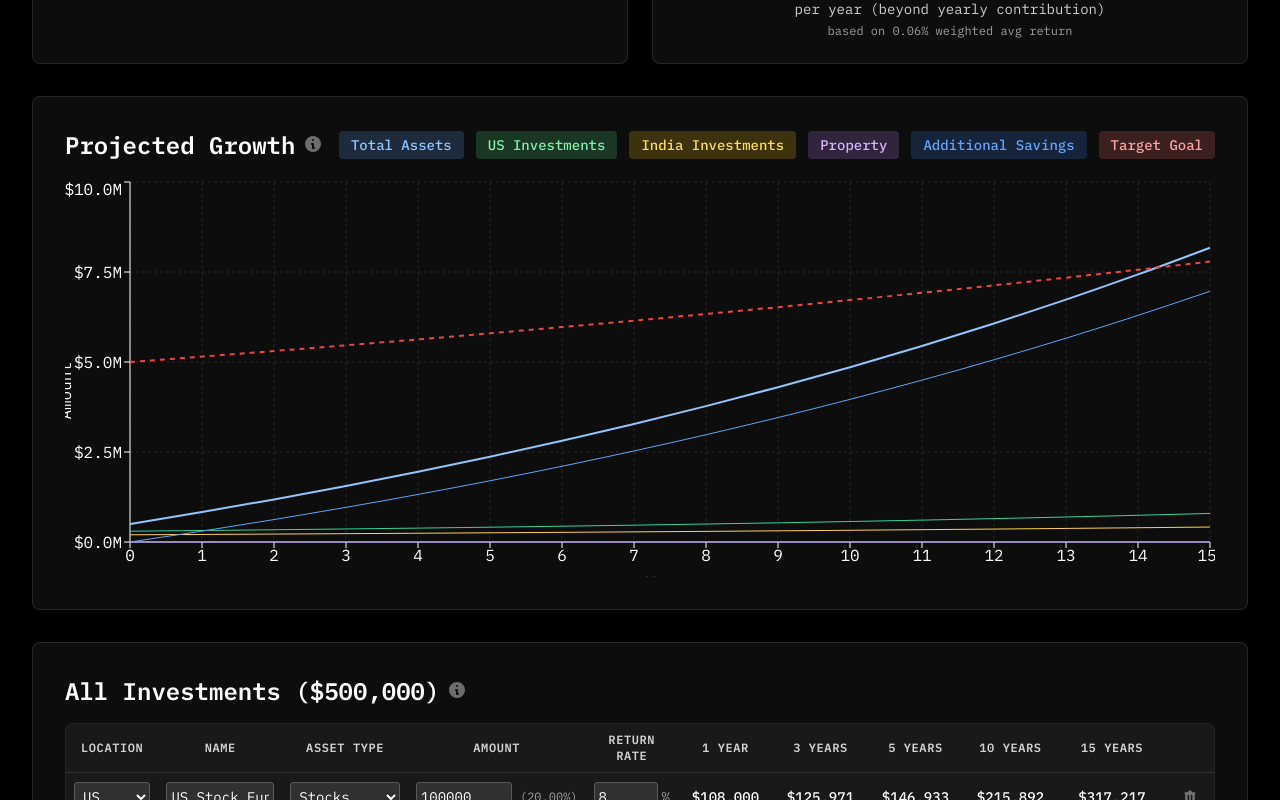
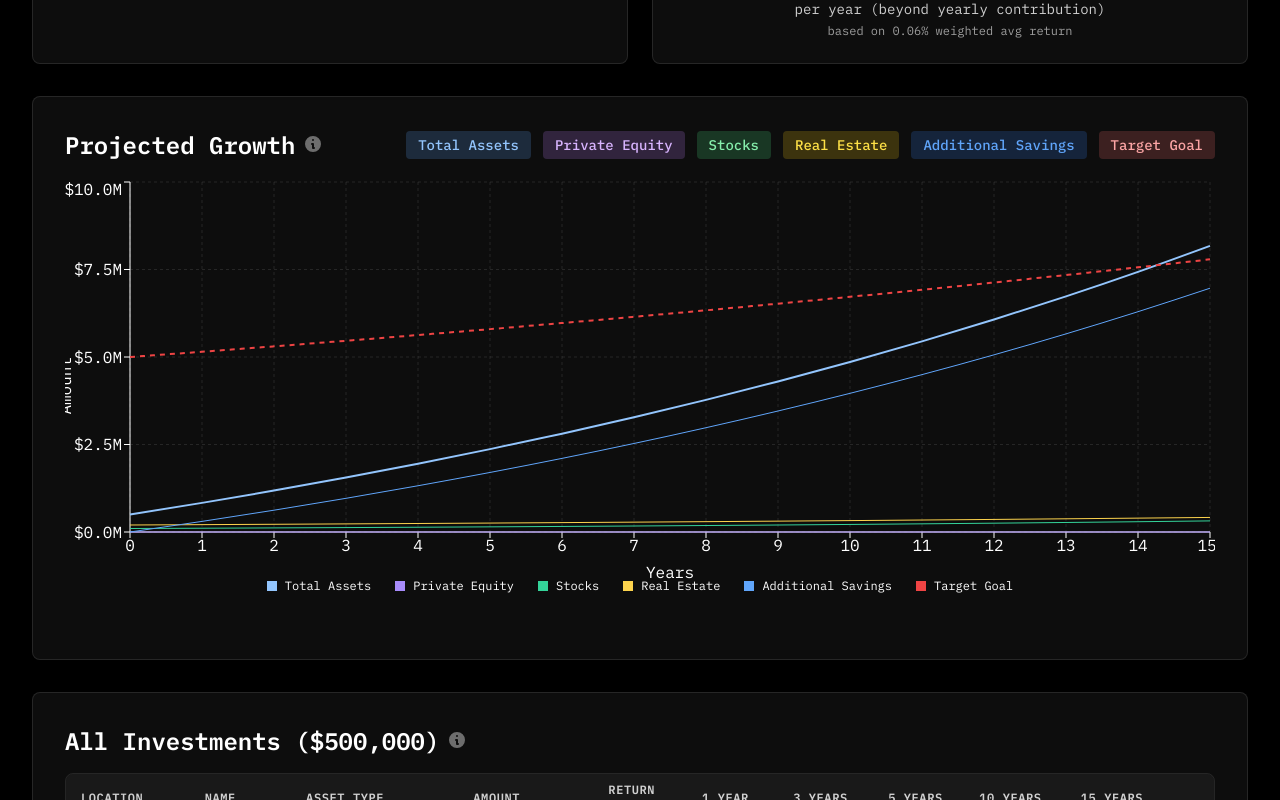
Before and after one commit to bitrate-bash/retirement-calculator, a React (Create React App) app: page / in a window 1280 px wide. Shown: the part 580-1380 px from the top of the page. Built offline with nearby package versions, Linux system fonts and the light colour scheme.

Commit message:
Update chart to group investments by asset type instead of location and fix legend overlap

```diff
--- a/src/RetirementCalculator.jsx
+++ b/src/RetirementCalculator.jsx
@@ -20,7 +20,41 @@ import '@fontsource/ibm-plex-mono';
 import '@fontsource/ibm-plex-mono/500.css';
 import '@fontsource/ibm-plex-mono/600.css';
 
-// InfoButton component for showing calculation explanations
+// Helper function to save investments to localStorage
+const saveInvestmentsToLocalStorage = (usInvestments, indiaInvestments, propertyInvestments) => {
+  try {
+    const investmentsData = {
+      usInvestments,
+      indiaInvestments,
+      propertyInvestments,
+      lastUpdated: new Date().toISOString()
+    };
+    localStorage.setItem('retirementCalculatorInvestments', JSON.stringify(investmentsData));
+    console.log('Investments saved to localStorage');
+  } catch (error) {
+    console.error('Error saving investments to localStorage:', error);
+  }
+};
+
+// Helper function to load investments from localStorage
+const loadInvestmentsFromLocalStorage = () => {
+  try {
+    const savedData = localStorage.getItem('retirementCalculatorInvestments');
+    if (savedData) {
+      const parsedData = JSON.parse(savedData);
+      console.log('Investments loaded from localStorage (last updated: ' + new Date(parsedData.lastUpdated).toLocaleString() + ')');
+      return {
+        usInvestments: parsedData.usInvestments,
+        indiaInvestments: parsedData.indiaInvestments,
+        propertyInvestments: parsedData.propertyInvestments
+      };
+    }
+  } catch (error) {
+    console.error('Error loading investments from localStorage:', error);
+  }
+  return null;
+};
+
 const InfoButton = ({ title, explanation, example }) => {
   const [showModal, setShowModal] = useState(false);
 
@@ -89,8 +123,9 @@ const RetirementCalculator = () => {
     'Bonus': 0.0,
   };
 
-  // Use personal data if available, otherwise use sample data
-  const initialData = personalData || sampleInvestments;
+  // Try to load from localStorage first, then fall back to personal data or sample data
+  const savedInvestments = loadInvestmentsFromLocalStorage();
+  const initialData = savedInvestments || personalData || sampleInvestments;
 
   // Dynamic investment categories based on data
   const [usInvestments, setUsInvestments] = useState(initialData.usInvestments);
@@ -144,11 +179,20 @@ const RetirementCalculator = () => {
   // Add state for visible lines
   const [visibleLines, setVisibleLines] = useState({
     totalAssets: true,
-    usInvestments: true,
-    indiaInvestments: true,
-    property: true,
+    targetGoal: true,
     additionalSavings: true,
-    targetGoal: true
+    // Asset type visibility
+    PrivateEquity: true,
+    Stocks: true,
+    RealEstate: true,
+    CashDeposit: false,
+    Cash: false,
+    '401K': false, // Set to false to hide by default
+    Bonus: false,
+    // Legacy categories (hidden by default)
+    usInvestments: false,
+    indiaInvestments: false,
+    property: false,
   });
 
   // Add upload modal state
@@ -157,6 +201,11 @@ const RetirementCalculator = () => {
 
   // Add new state for info modal
   const [showInfoModal, setShowInfoModal] = useState(false);
+
+  // Save investments to localStorage whenever they change
+  useEffect(() => {
+    saveInvestmentsToLocalStorage(usInvestments, indiaInvestments, propertyInvestments);
+  }, [usInvestments, indiaInvestments, propertyInvestments]);
 
   // Calculate category totals
   useEffect(() => {
@@ -251,30 +300,25 @@ const RetirementCalculator = () => {
 
   // Add new investment
   const addInvestment = () => {
-    if (!newInvestment.name.trim()) {
-      alert('Please enter an investment name');
-      return;
-    }
-
-    const investment = {
-      id: generateId(newInvestment.category),
+    const newId = generateId(newInvestment.category);
+    const investmentToAdd = {
+      id: newId,
       name: newInvestment.name,
-      type: newInvestment.type || newInvestment.name,
+      type: newInvestment.name,
       assetType: newInvestment.assetType,
-      amount: Number(newInvestment.amount),
-      returnRate: Number(newInvestment.returnRate),
-      allocation: 0 // Will be calculated in useEffect
+      amount: newInvestment.amount,
+      returnRate: newInvestment.returnRate,
+      allocation: 0 // Will be recalculated
     };
 
     if (newInvestment.category === 'us') {
-      setUsInvestments([...usInvestments, investment]);
+      setUsInvestments(prev => [...prev, investmentToAdd]);
     } else if (newInvestment.category === 'india') {
-      setIndiaInvestments([...indiaInvestments, investment]);
+      setIndiaInvestments(prev => [...prev, investmentToAdd]);
     } else if (newInvestment.category === 'property') {
-      setPropertyInvestments([...propertyInvestments, investment]);
-    }
-
-    // Reset form
+      setPropertyInvestments(prev => [...prev, investmentToAdd]);
+    }
+
     setNewInvestment({
       category: 'us',
       name: '',
@@ -288,49 +332,57 @@ const RetirementCalculator = () => {
   // Remove investment
   const removeInvestment = (category, id) => {
     if (category === 'us') {
-      setUsInvestments(usInvestments.filter(inv => inv.id !== id));
+      setUsInvestments(prev => prev.filter(inv => inv.id !== id));
     } else if (category === 'india') {
-      setIndiaInvestments(indiaInvestments.filter(inv => inv.id !== id));
+      setIndiaInvestments(prev => prev.filter(inv => inv.id !== id));
     } else if (category === 'property') {
-      setPropertyInvestments(propertyInvestments.filter(inv => inv.id !== id));
+      setPropertyInvestments(prev => prev.filter(inv => inv.id !== id));
     }
   };
 
   // Update investment amount
   const updateInvestmentAmount = (category, id, amount) => {
-    const numAmount = Number(amount);
-
     if (category === 'us') {
-      setUsInvestments(usInvestments.map(inv =>
-        inv.id === id ? { ...inv, amount: numAmount } : inv
-      ));
+      setUsInvestments(prev =>
+        prev.map(inv =>
+          inv.id === id ? { ...inv, amount: Number(amount) } : inv
+        )
+      );
     } else if (category === 'india') {
-      setIndiaInvestments(indiaInvestments.map(inv =>
-        inv.id === id ? { ...inv, amount: numAmount } : inv
-      ));
+      setIndiaInvestments(prev =>
+        prev.map(inv =>
+          inv.id === id ? { ...inv, amount: Number(amount) } : inv
+        )
+      );
     } else if (category === 'property') {
-      setPropertyInvestments(propertyInvestments.map(inv =>
-        inv.id === id ? { ...inv, amount: numAmount } : inv
-      ));
+      setPropertyInvestments(prev =>
+        prev.map(inv =>
+          inv.id === id ? { ...inv, amount: Number(amount) } : inv
+        )
+      );
     }
   };
 
   // Update investment return rate
   const updateInvestmentReturnRate = (category, id, rate) => {
-    const numRate = Number(rate);
-
     if (category === 'us') {
-      setUsInvestments(usInvestments.map(inv =>
-        inv.id === id ? { ...inv, returnRate: numRate } : inv
-      ));
+      setUsInvestments(prev =>
+        prev.map(inv =>
+          inv.id === id ? { ...inv, returnRate: Number(rate) } : inv
+        )
+      );
     } else if (category === 'india') {
-      setIndiaInvestments(indiaInvestments.map(inv =>
-        inv.id === id ? { ...inv, returnRate: numRate } : inv
-      ));
+      setIndiaInvestments(prev =>
+        prev.map(inv =>
+          inv.id === id ? { ...inv, returnRate: Number(rate) } : inv
+        )
+      );
     } else if (category === 'property') {
-      setPropertyInvestments(propertyInvestments.map(inv =>
-        inv.id === id ? { ...inv, returnRate: numRate } : inv
-      ));
+      setPropertyInvestments(prev =>
+        prev.map(inv =>
+          inv.id === id ? { ...inv, returnRate: Number(rate) } : inv
+        )
+      );
     }
   };
 
@@ -340,17 +392,23 @@ const RetirementCalculator = () => {
     const defaultReturnRate = assetTypeReturns[assetType] || 5.0;
 
     if (category === 'us') {
-      setUsInvestments(usInvestments.map(inv =>
+      setUsInvestments(prev =>
+        prev.map(inv =>
           inv.id === id ? { ...inv, assetType, returnRate: defaultReturnRate } : inv
-      ));
+        )
+      );
     } else if (category === 'india') {
-      setIndiaInvestments(indiaInvestments.map(inv =>
+      setIndiaInvestments(prev =>
+        prev.map(inv =>
           inv.id === id ? { ...inv, assetType, returnRate: defaultReturnRate } : inv
-      ));
+        )
+      );
     } else if (category === 'property') {
-      setPropertyInvestments(propertyInvestments.map(inv =>
+      setPropertyInvestments(prev =>
+        prev.map(inv =>
           inv.id === id ? { ...inv, assetType, returnRate: defaultReturnRate } : inv
-      ));
+        )
+      );
     }
   };
 
@@ -484,7 +542,22 @@ const RetirementCalculator = () => {
     let cumulativeSavings = 0;
 
     for (let year = 0; year <= yearsToRetirement; year++) {
-      // Calculate totals for each category
+      // Calculate totals for each asset type
+      const assetTypeTotals = {};
+
+      // Initialize totals for each asset type
+      Object.keys(assetTypeReturns).forEach(assetType => {
+        assetTypeTotals[assetType] = 0;
+      });
+
+      // Sum up investments by asset type
+      projectedInvestments.forEach(inv => {
+        if (assetTypeTotals[inv.assetType] !== undefined) {
+          assetTypeTotals[inv.assetType] += inv.currentAmount;
+        }
+      });
+
+      // Calculate totals for legacy categories (for backward compatibility)
       const usTotal = projectedInvestments
         .filter(inv => inv.category === 'us')
         .reduce((sum, inv) => sum + inv.currentAmount, 0);
@@ -504,16 +577,27 @@ const RetirementCalculator = () => {
       const inflationFactor = Math.pow(1 + (inflationRate / 100), year);
       const realValue = totalAssets / inflationFactor;
 
-      data.push({
+      // Create data point with both asset type and legacy category data
+      const dataPoint = {
         year,
         totalAssets: Math.round(totalAssets),
         realValue: Math.round(realValue),
         targetGoal: Math.round(retirementGoal * inflationFactor),
+        additionalSavings: Math.round(cumulativeSavings),
+        // Legacy data (for backward compatibility)
         usInvestments: Math.round(usTotal),
         indiaInvestments: Math.round(indiaTotal),
         property: Math.round(propertyTotal),
-        additionalSavings: Math.round(cumulativeSavings)
+      };
+
+      // Add asset type data
+      Object.keys(assetTypeTotals).forEach(assetType => {
+        // Convert asset type key to camelCase for use as property name
+        const assetTypeKey = assetType.replace(/\s+/g, '');
+        dataPoint[assetTypeKey] = Math.round(assetTypeTotals[assetType]);
       });
+
+      data.push(dataPoint);
 
       if (year < yearsToRetirement) {
         // Grow each investment by its specific return rate
@@ -1246,17 +1330,23 @@ US,401k Fund,401K,100000,7</pre>
   // Add new update name function
   const updateInvestmentName = (category, id, name) => {
     if (category === 'us') {
-      setUsInvestments(usInvestments.map(inv =>
+      setUsInvestments(prev =>
+        prev.map(inv =>
           inv.id === id ? { ...inv, name, type: name } : inv
-      ));
+        )
+      );
     } else if (category === 'india') {
-      setIndiaInvestments(indiaInvestments.map(inv =>
+      setIndiaInvestments(prev =>
+        prev.map(inv =>
           inv.id === id ? { ...inv, name, type: name } : inv
-      ));
+        )
+      );
     } else if (category === 'property') {
-      setPropertyInvestments(propertyInvestments.map(inv =>
+      setPropertyInvestments(prev =>
+        prev.map(inv =>
           inv.id === id ? { ...inv, name, type: name } : inv
-      ));
+        )
+      );
     }
   };
 
@@ -1418,6 +1508,19 @@ US,401k Fund,401K,100000,7</pre>
     );
   };
 
+  // Add a button to clear localStorage data
+  const clearSavedData = () => {
+    if (window.confirm('Are you sure you want to clear all saved investment data? This cannot be undone.')) {
+      localStorage.removeItem('retirementCalculatorInvestments');
+      // Reload with initial data
+      const initialData = personalData || sampleInvestments;
+      setUsInvestments(initialData.usInvestments);
+      setIndiaInvestments(initialData.indiaInvestments);
+      setPropertyInvestments(initialData.propertyInvestments);
+      alert('Saved data has been cleared. The page will now show the default investments.');
+    }
+  };
+
   return (
     <div className="min-h-screen bg-black">
       <div className="max-w-[1280px] mx-auto p-4 sm:p-6 md:p-8 font-['IBM_Plex_Mono'] text-white">
@@ -1452,6 +1555,16 @@ US,401k Fund,401K,100000,7</pre>
                 <path fillRule="evenodd" d="M3 17a1 1 0 011-1h12a1 1 0 110 2H4a1 1 0 01-1-1zm3.293-7.707a1 1 0 00-1.414 0L9 10.586V3a1 1 0 112 0v7.586l1.293-1.293a1 1 0 101.414 1.414l-3 3a1 1 0 01-1.414 0l-3-3a1 1 0 010-1.414z" clipRule="evenodd" />
               </svg>
             </button>
+            <button
+              onClick={clearSavedData}
+              className="px-4 py-2 bg-red-500/20 hover:bg-red-500/30 text-white rounded-lg transition-colors flex items-center gap-2 font-medium"
+              title="Clear saved data and revert to default investments"
+            >
+              <span>Reset Data</span>
+              <svg xmlns="http://www.w3.org/2000/svg" className="h-5 w-5" viewBox="0 0 20 20" fill="currentColor">
+                <path fillRule="evenodd" d="M9 2a1 1 0 00-.894.553L7.382 4H4a1 1 0 000 2v10a2 2 0 002 2h8a2 2 0 002-2V6a1 1 0 100-2h-3.382l-.724-1.447A1 1 0 0011 2H9zM7 8a1 1 0 012 0v6a1 1 0 11-2 0V8zm5-1a1 1 0 00-1 1v6a1 1 0 102 0V8a1 1 0 00-1-1z" clipRule="evenodd" />
+              </svg>
+            </button>
           </div>
         </div>
 
@@ -1596,7 +1709,7 @@ This equals $${formatCurrencyValue(requiredAnnualSavings)} per year in additiona
               Projected Growth
               <InfoButton
                 title="Projected Growth Chart"
-                explanation="This chart visualizes how your investments and savings are projected to grow over time. It shows the total assets, individual investment categories, additional savings, and your inflation-adjusted target goal."
+                explanation="This chart visualizes how your investments and savings are projected to grow over time. It shows the total assets, individual asset types, additional savings, and your inflation-adjusted target goal."
                 example={`The chart projects growth based on:
 
 1. Each investment grows at its specific return rate
@@ -1618,29 +1731,31 @@ For example, in year ${Math.floor(yearsToRetirement/2)}:
               >
                 Total Assets
               </button>
+
+              {/* Asset Type buttons */}
               <button
-                onClick={() => toggleLine('usInvestments')}
+                onClick={() => toggleLine('PrivateEquity')}
                 className={`px-3 py-1 rounded text-sm font-medium transition-colors ${
-                  visibleLines.usInvestments ? 'bg-green-400/20 text-green-300' : 'bg-white/10 text-white'
+                  visibleLines.PrivateEquity ? 'bg-purple-400/20 text-purple-300' : 'bg-white/10 text-white'
                 }`}
               >
-                US Investments
+                Private Equity
               </button>
               <button
-                onClick={() => toggleLine('indiaInvestments')}
+                onClick={() => toggleLine('Stocks')}
                 className={`px-3 py-1 rounded text-sm font-medium transition-colors ${
-                  visibleLines.indiaInvestments ? 'bg-yellow-400/20 text-yellow-300' : 'bg-white/10 text-white'
+                  visibleLines.Stocks ? 'bg-green-400/20 text-green-300' : 'bg-white/10 text-white'
                 }`}
               >
-                India Investments
+                Stocks
               </button>
               <button
-                onClick={() => toggleLine('property')}
+                onClick={() => toggleLine('RealEstate')}
                 className={`px-3 py-1 rounded text-sm font-medium transition-colors ${
-                  visibleLines.property ? 'bg-purple-400/20 text-purple-300' : 'bg-white/10 text-white'
+                  visibleLines.RealEstate ? 'bg-yellow-400/20 text-yellow-300' : 'bg-white/10 text-white'
                 }`}
               >
-                Property
+                Real Estate
               </button>
               <button
                 onClick={() => toggleLine('additionalSavings')}
@@ -1660,7 +1775,7 @@ For example, in year ${Math.floor(yearsToRetirement/2)}:
               </button>
             </div>
           </div>
-          <div className="w-full h-[400px]">
+          <div className="w-full h-[450px]">
             <ResponsiveContainer>
               <LineChart data={projectedData}>
                 <CartesianGrid strokeDasharray="3 3" stroke="rgba(255, 255, 255, 0.1)" />
@@ -1690,6 +1805,40 @@ For example, in year ${Math.floor(yearsToRetirement/2)}:
                     color: '#fff'
                   }}
                 />
+                <Legend
+                  layout="horizontal"
+                  verticalAlign="bottom"
+                  align="center"
+                  wrapperStyle={{
+                    paddingTop: 20,
+                    marginBottom: 20
+                  }}
+                  iconSize={10}
+                  itemStyle={{
+                    fontSize: '0.75rem',
+                    color: '#fff',
+                    paddingLeft: 15,
+                    paddingRight: 15
+                  }}
+                  formatter={(value) => <span style={{ color: '#fff' }}>{value}</span>}
+                  margin={{ top: 0, right: 0, bottom: 20, left: 0 }}
+                  content={(props) => {
+                    const { payload } = props;
+
+                    return (
+                      <div className="flex flex-wrap justify-center mt-4 mb-2 gap-x-6 gap-y-2">
+                        {payload.map((entry, index) => (
+                          <div key={`item-${index}`} className="flex items-center">
+                            <svg width="10" height="10" className="mr-2">
+                              <rect width="10" height="10" fill={entry.color} />
+                            </svg>
+                            <span className="text-xs text-white">{entry.value}</span>
+                          </div>
+                        ))}
+                      </div>
+                    );
+                  }}
+                />
                 {visibleLines.totalAssets && (
                   <Line
                     type="monotone"
@@ -1700,36 +1849,79 @@ For example, in year ${Math.floor(yearsToRetirement/2)}:
                     dot={false}
                   />
                 )}
-                {visibleLines.usInvestments && (
+
+                {/* Asset Type lines */}
+                {visibleLines.PrivateEquity && (
                   <Line
                     type="monotone"
-                    dataKey="usInvestments"
-                    name="US Investments"
+                    dataKey="PrivateEquity"
+                    name="Private Equity"
+                    stroke="#A78BFA"
+                    strokeWidth={1}
+                    dot={false}
+                  />
+                )}
+                {visibleLines.Stocks && (
+                  <Line
+                    type="monotone"
+                    dataKey="Stocks"
+                    name="Stocks"
                     stroke="#34D399"
                     strokeWidth={1}
                     dot={false}
                   />
                 )}
-                {visibleLines.indiaInvestments && (
+                {visibleLines.RealEstate && (
                   <Line
                     type="monotone"
-                    dataKey="indiaInvestments"
-                    name="India Investments"
+                    dataKey="RealEstate"
+                    name="Real Estate"
                     stroke="#FCD34D"
                     strokeWidth={1}
                     dot={false}
                   />
                 )}
-                {visibleLines.property && (
+                {visibleLines['401K'] && (
                   <Line
                     type="monotone"
-                    dataKey="property"
-                    name="Property"
-                    stroke="#A78BFA"
+                    dataKey="401K"
+                    name="401K"
+                    stroke="#60A5FA"
                     strokeWidth={1}
                     dot={false}
                   />
                 )}
+                {visibleLines.CashDeposit && (
+                  <Line
+                    type="monotone"
+                    dataKey="CashDeposit"
+                    name="Cash Deposit"
+                    stroke="#F87171"
+                    strokeWidth={1}
+                    dot={false}
+                  />
+                )}
+                {visibleLines.Cash && (
+                  <Line
+                    type="monotone"
+                    dataKey="Cash"
+                    name="Cash"
+                    stroke="#6EE7B7"
+                    strokeWidth={1}
+                    dot={false}
+                  />
+                )}
+                {visibleLines.Bonus && (
+                  <Line
+                    type="monotone"
+                    dataKey="Bonus"
+                    name="Bonus"
+                    stroke="#C4B5FD"
+                    strokeWidth={1}
+                    dot={false}
+                  />
+                )}
+
                 {visibleLines.additionalSavings && (
                   <Line
                     type="monotone"
```
Lines whose indentation alone changed are shown as unchanged.
